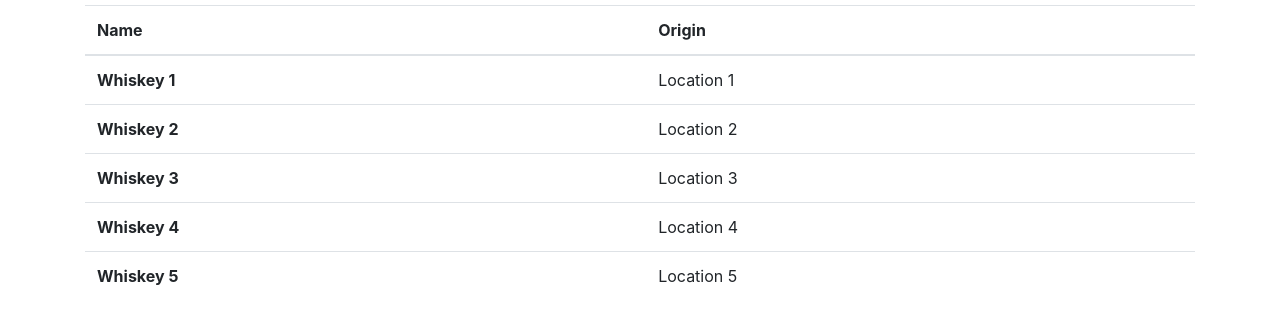
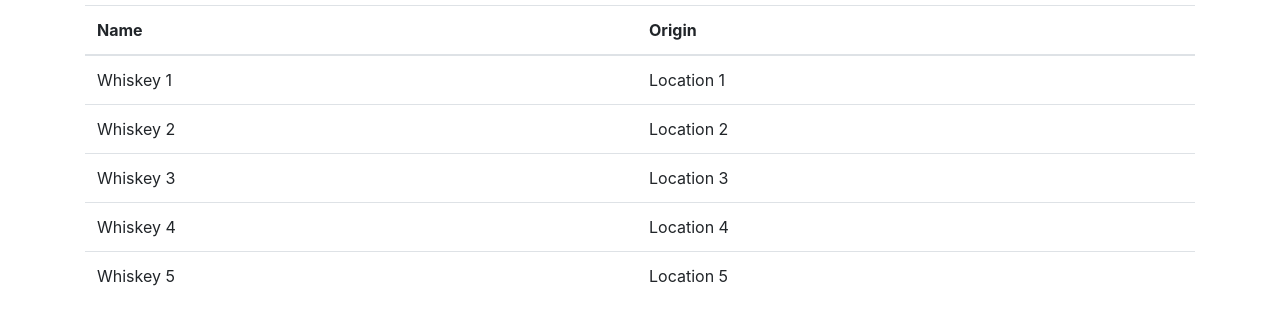
Before and after one commit to lewisclark4/BootstrapCoreCSS, a plain HTML site: page index.html in a window 1280 px wide. Shown: the part 264-577 px from the top of the page. Drawn offline with nearby package versions, Linux system fonts and the light colour scheme.

Commit message:
Amend table content

```diff
--- a/index.html
+++ b/index.html
@@ -32,23 +32,23 @@
             </thead>
             <tbody>
                 <tr>
-                <th scope="row">Whiskey 1</th>
+                <td scope="row">Whiskey 1</td>
                 <td>Location 1</td>
                 </tr>
                 <tr>
-                <th scope="row">Whiskey 2</th>
+                <td scope="row">Whiskey 2</td>
                 <td>Location 2</td>
                 </tr>
                 <tr>
-                <th scope="row">Whiskey 3</th>
+                <td scope="row">Whiskey 3</td>
                 <td>Location 3</td>
                 </tr>
                 <tr>
-                <th scope="row">Whiskey 4</th>
+                <td scope="row">Whiskey 4</td>
                 <td>Location 4</td>
                 </tr>
                 <tr>
-                <th scope="row">Whiskey 5</th>
+                <td scope="row">Whiskey 5</td>
                 <td>Location 5</td>
                 </tr>
             </tbody>
```
